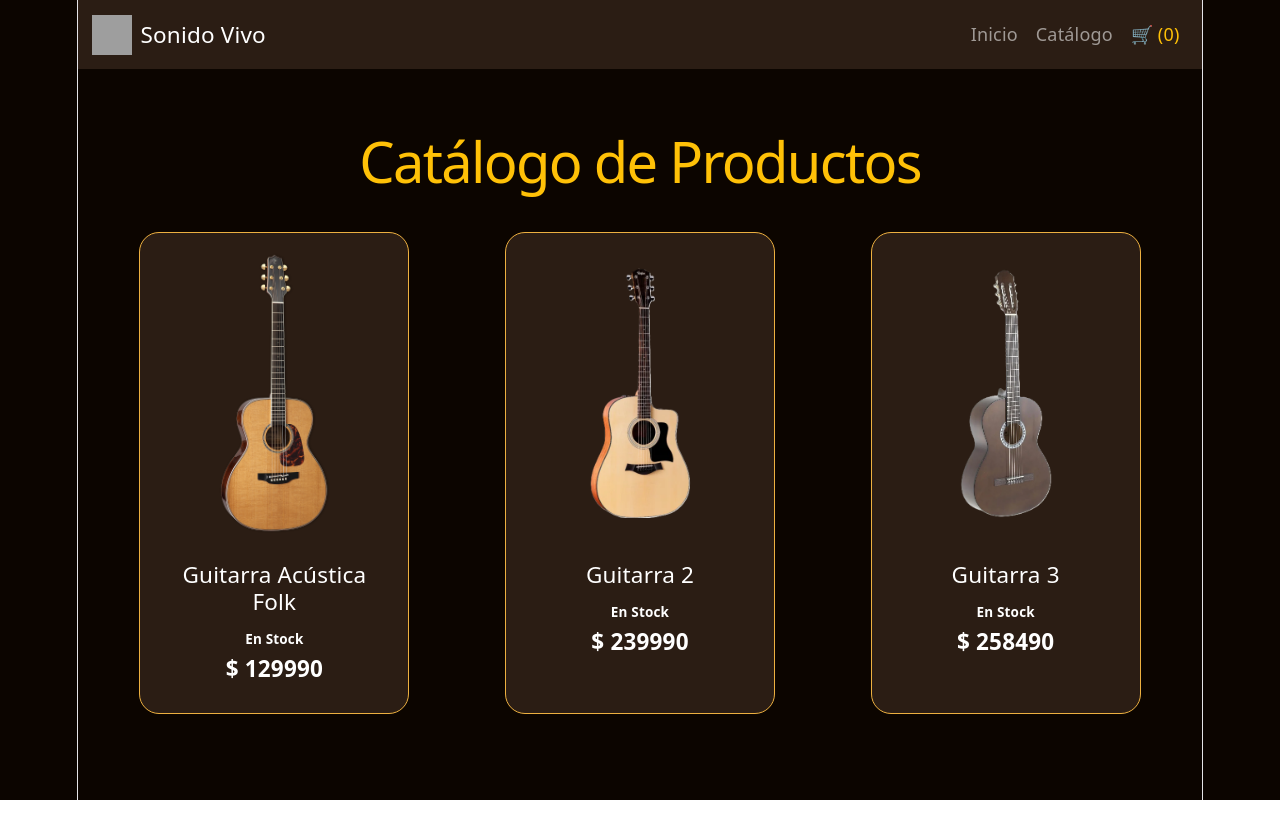
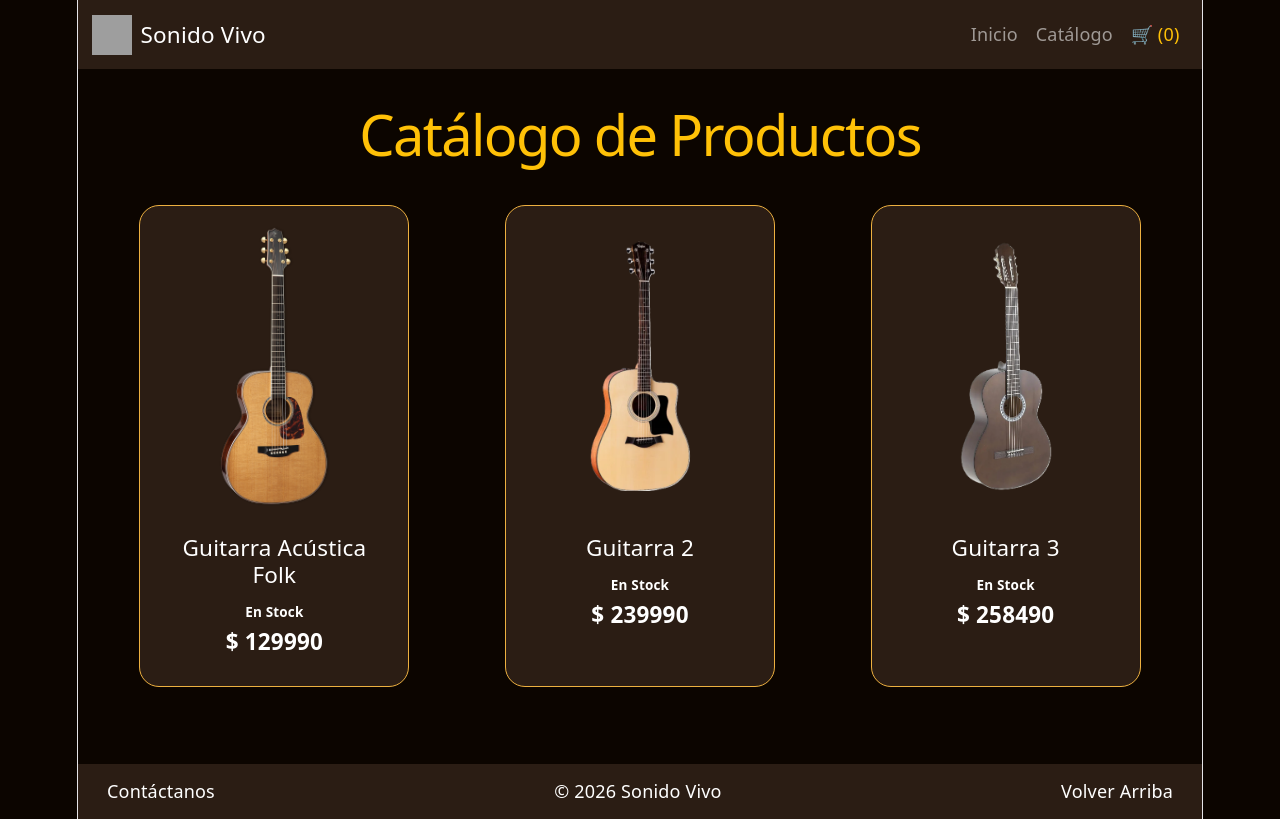
Before and after one commit to Fabi-Hodi/sonidoVivoV2, a React (Vite) app: page /catalogo in a window 1280 px wide. Built offline with nearby package versions, Linux system fonts and the light colour scheme; grey boxes are pictures that could not be loaded.

Commit message:
cambiado catalogo a plantilla publica -Jona

```diff
--- a/src/pages/Catalogo.jsx
+++ b/src/pages/Catalogo.jsx
@@ -1,17 +1,17 @@
 import NavBar from '../components/organisms/Navbar';
 import CatalogoProductos from '../components/organisms/CatalogoProductos';
+import { PlantillaPublica } from "../components/templates/PlantillaPublica";
 
 function Catalogo() {
     return (
-        <>
-            <NavBar />
+        <PlantillaPublica>
             <main className="container my-4">
                 <h1 className="text-center mb-4 text-warning">
                     Catálogo de Productos
                 </h1>
                 <CatalogoProductos />
             </main>
-        </>
+        </PlantillaPublica>
     );
 }
 
```
